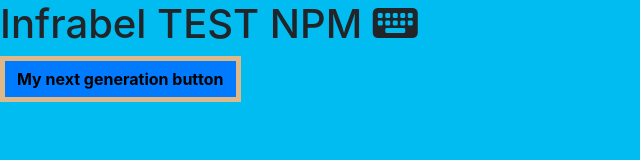
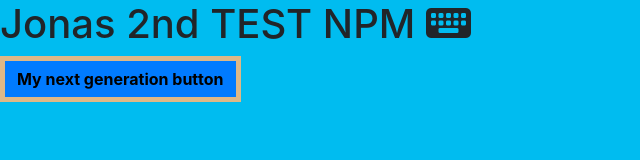
Before and after one commit to DelhoveJonas/design, a website: page index.html in a window 1280 px wide. Shown: the whole page, without its empty margins (0-640 px from the left). Drawn offline with Linux system fonts and the light colour scheme.

Commit message:
2ndcommit

```diff
--- a/index.html
+++ b/index.html
@@ -11,7 +11,7 @@
 
 </head>
 <body>
-    <h1>Infrabel TEST NPM     <i class="fas fa-keyboard"></i>
+    <h1>Jonas 2nd TEST NPM     <i class="fas fa-keyboard"></i>
     </h1>
     <button type="button" class="btn btn-primary">My next generation button</button>
 </body>
```
